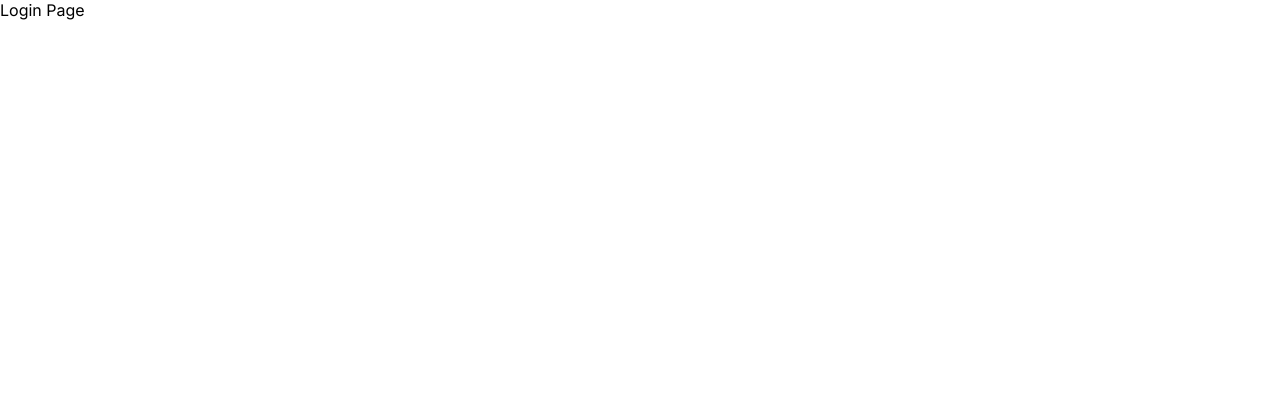
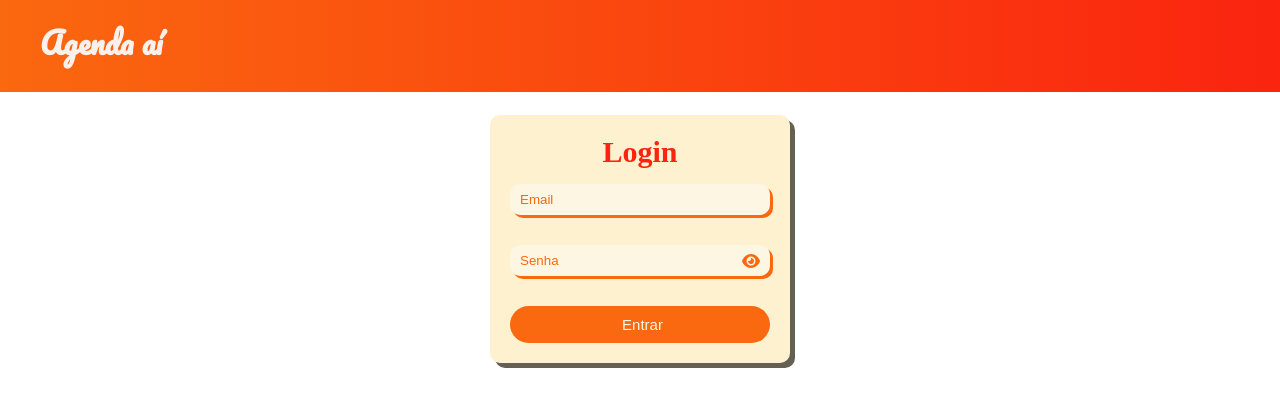
Before and after one commit to pauloandrepassos/agendaai-frontend, a Next.js app: page /auth/login in a window 1280 px wide. Shown: the top 406 px of the page. Built offline with nearby package versions, Linux system fonts and the light colour scheme.

Commit message:
Criação e integração da página de login

```diff
--- a/src/app/auth/login/page.js
+++ b/src/app/auth/login/page.js
@@ -1,5 +1,106 @@
+"use client"
+
+import Navbar from '@/components/Navbar'
+import styles from '../auth.module.css'
+import { useState } from 'react'
+import Loading from '@/components/Loading'
+import { useForm } from 'react-hook-form'
+import { faEye, faEyeSlash } from '@fortawesome/free-solid-svg-icons'
+import { FontAwesomeIcon } from '@fortawesome/react-fontawesome'
+import { useRouter } from 'next/navigation'
+import axios from 'axios'
+import { apiUrl } from '@/config/api'
+import Modal from '@/components/SucessErrorModal'
+
+
 export default function Login() {
+    const router = useRouter()
+    const [loading, setLoading] = useState(false)
+    const [message, setMessage] = useState(null)
+
+    const { register, handleSubmit, formState: {errors} } = useForm({
+
+    })
+
+    const onSubmit = (data) => {
+        setLoading(true)
+
+        axios.post(`${apiUrl}/login`, {
+            email: data.email,
+            password: data.password
+        }).then((response) => {
+            localStorage.setItem("token", response.data.token)
+
+            if(response.data.papel === 'cliente') {
+                router.push('/home')
+            } else {
+                router.push('/')
+            }
+        }).catch((error) => {
+            setLoading(false)
+            if (error.response) {
+                const status = error.response.status
+                if (status === 404) {
+                    setMessage('Usuário não encontrado')
+                } else if(status === 401) {
+                    setMessage(`Email ou senha incorretos`)
+                    //error.response.data.error
+                } else {
+                    setMessage('Erro ao realizar login. Tente novamente mais tarde')
+                }
+            } else {
+                setMessage(`Erro ao realizar login`)
+            }
+        })
+    }
+
+    const [showPassword, setShowPassword] = useState(false);
+
+    const togglePasswordVisibility = () => {
+        setShowPassword((prevShowPassword) => !prevShowPassword);
+    };
+
     return (
-        <div>Login Page</div>
+        <>
+            <Navbar />
+            {loading ? (
+                <Loading />
+            ) : (
+                <section className={styles.cadastro}>
+                    <div className={styles.cardCadastro}>
+                        <h1>Login</h1>
+                        <form onSubmit={handleSubmit(onSubmit)} className={styles.formCadastro}>
+                        <div className={styles.inputDiv}>
+                                    <input
+                                        id="login"
+                                        type="email"
+                                        placeholder="Email"
+                                        required
+                                        {...register("email")}
+                                    />
+                                </div>
+                                <div className={styles.inputDiv}>
+                                    <input
+                                        type={showPassword ? "text" : "password"}
+                                        id="password"
+                                        placeholder="Senha"
+                                        required
+                                        {...register('password')}
+                                    />
+                                    <FontAwesomeIcon className={styles.icon} icon={showPassword ? faEyeSlash : faEye} onClick={togglePasswordVisibility} />
+                                </div>
+                                <button id='buttonLogin' className={styles.submitButton} type='submit'>Entrar</button>
+                            </form>
+                    </div>
+                </section>
+            )}
+            {message &&
+            <Modal
+                isOpen={true}
+                onClose={() => setMessage(null)}
+                message={message}
+            />
+            }
+        </>
     )
 }
--- a/src/app/inicio/page.js
+++ b/src/app/inicio/page.js
@@ -6,6 +6,7 @@ export default function Inicio() {
         <div>
             <Navbar />
             <Link href={'/auth/signup'}>Cadastro</Link>
+            <Link href={'/auth/login'}>Login</Link>
         </div>
     )
 }
```
Also changed, not shown: src/app/home/page.js (added, +10 -0 lines).
